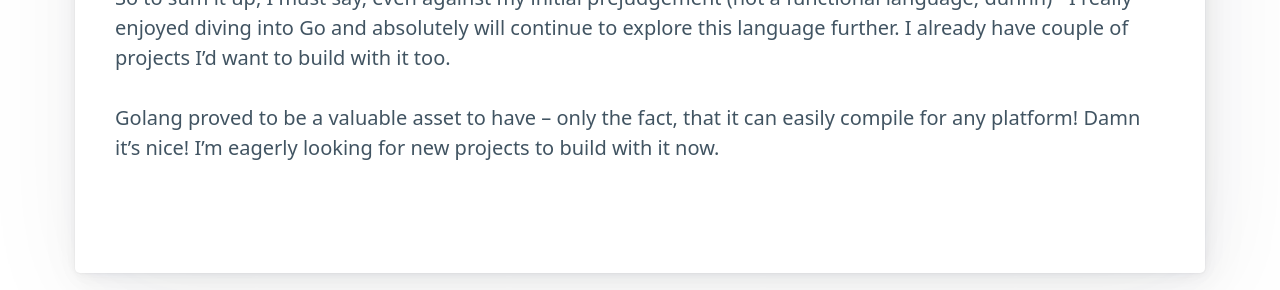
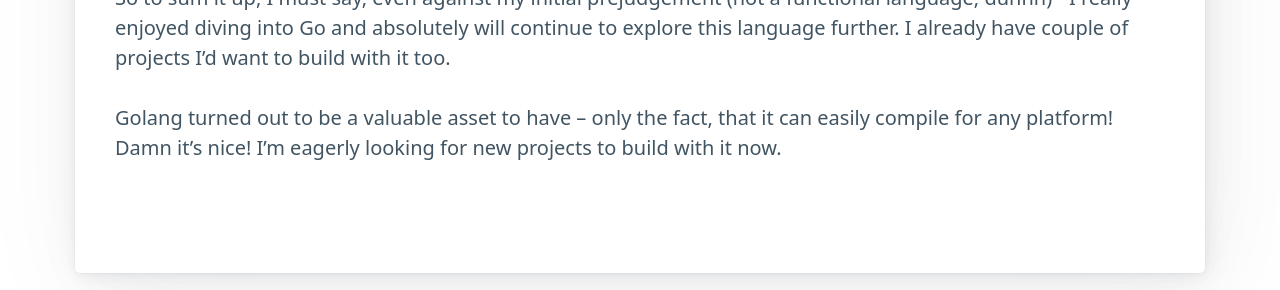
Before and after one commit to skatkov/skatkov.com, a Jekyll site: the page built from _posts/2022-08-21-stoic-go.md, in a window 1280 px wide. Shown: the part 1809-2099 px from the top of the page. Built offline with Jekyll 4.4.1, drawn with Linux system fonts in a browser that asks for light colours.

Commit message:
Update 2022-08-21-stoic-go.md

```diff
--- a/_posts/2022-08-21-stoic-go.md
+++ b/_posts/2022-08-21-stoic-go.md
@@ -37,4 +37,4 @@
 
 So to sum it up, I must say, even against my initial prejudgement (not a functional language, duhhh) - I really enjoyed diving into Go and absolutely will continue to explore this language further. I already have couple of projects I'd want to build with it too.
 
-Golang proved to be a valuable asset to have -- only the fact, that it can easily compile for any platform! Damn it's nice! I'm eagerly looking for new projects to build with it now.
+Golang turned out to be a valuable asset to have -- only the fact, that it can easily compile for any platform! Damn it's nice! I'm eagerly looking for new projects to build with it now.
```
